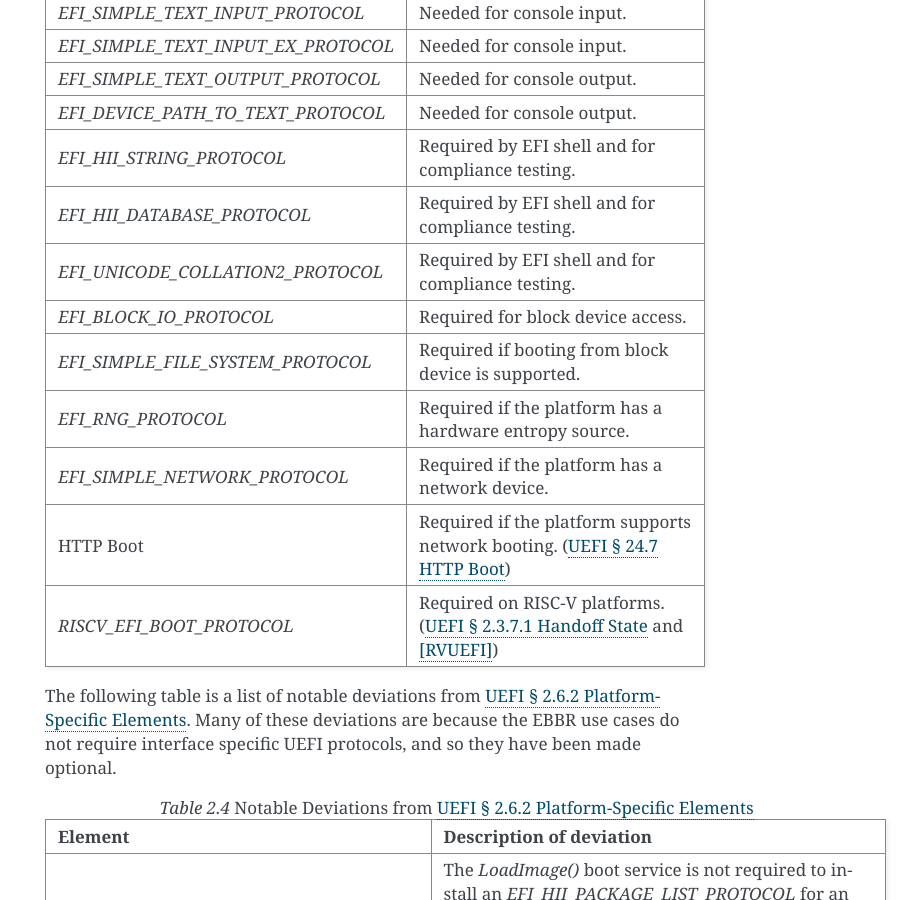
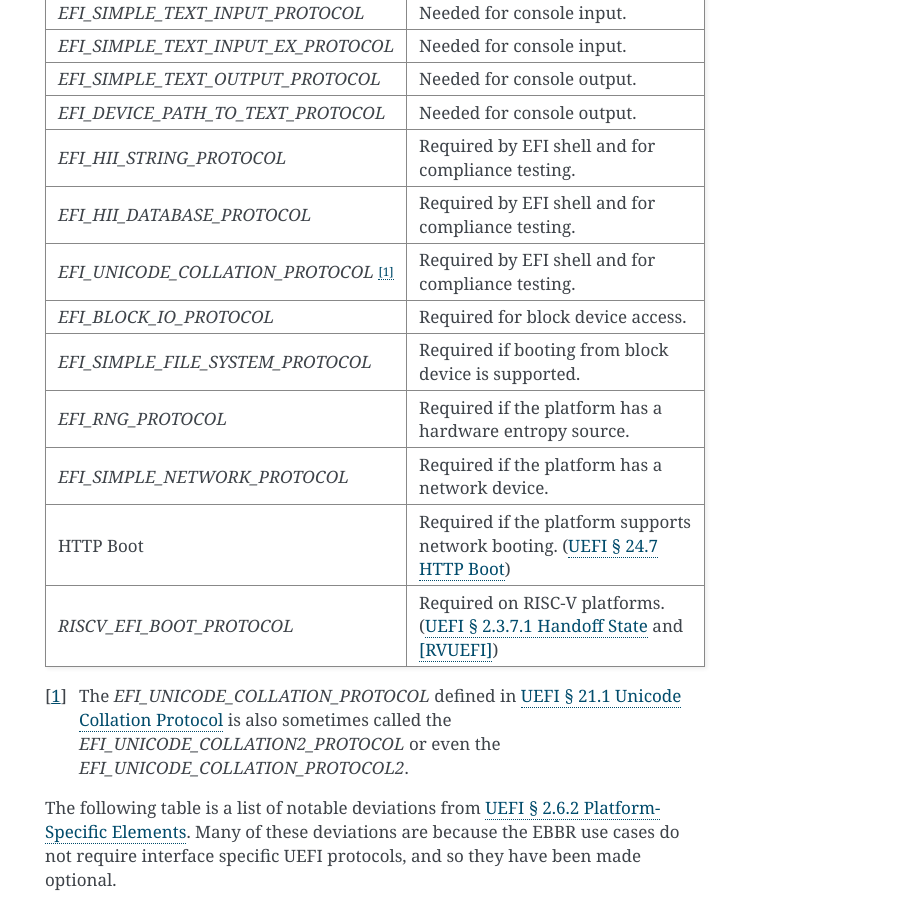
Before and after one commit to ARM-software/ebbr, a Sphinx documentation site: the page built from source/chapter2-uefi.rst, in a window 1280 px wide and 900 px high, scrolled down 1914 px. Shown: the whole window, without its empty margins (375-1280 px from the left). Built offline with Sphinx 7.4.7, drawn with Linux system fonts in a browser that asks for light colours; some of the changed text lies outside the part shown.

Commit message:
chapter2: disambiguate collation protocol
We refer to the EFI_UNICODE_COLLATION2_PROTOCOL, which is a bit ambiguous.
Refer to the EFI_UNICODE_COLLATION_PROTOCOL instead and add a footnote
removing all ambiguities.

Signed-off-by: Vincent Stehlé <vincent.stehle@arm.com>

```diff
--- a/source/chapter2-uefi.rst
+++ b/source/chapter2-uefi.rst
@@ -97,7 +97,7 @@ All of the following UEFI elements are required for EBBR compliance.
      - Required by EFI shell and for compliance testing.
    * - `EFI_HII_DATABASE_PROTOCOL`
      - Required by EFI shell and for compliance testing.
-   * - `EFI_UNICODE_COLLATION2_PROTOCOL`
+   * - `EFI_UNICODE_COLLATION_PROTOCOL` [#COLNote]_
      - Required by EFI shell and for compliance testing.
    * - `EFI_BLOCK_IO_PROTOCOL`
      - Required for block device access.
@@ -111,6 +111,10 @@ All of the following UEFI elements are required for EBBR compliance.
      - Required if the platform supports network booting. (:UEFI:`24.7`)
    * - `RISCV_EFI_BOOT_PROTOCOL`
      - Required on RISC-V platforms. (:UEFI:`2.3.7.1` and [RVUEFI]_)
+
+.. [#COLNote] The `EFI_UNICODE_COLLATION_PROTOCOL` defined in :UEFI:`21.1` is
+   also sometimes called the `EFI_UNICODE_COLLATION2_PROTOCOL` or even the
+   `EFI_UNICODE_COLLATION_PROTOCOL2`.
 
 The following table is a list of notable deviations from :UEFI:`2.6.2`.
 Many of these deviations are because the EBBR use cases do not require
```
